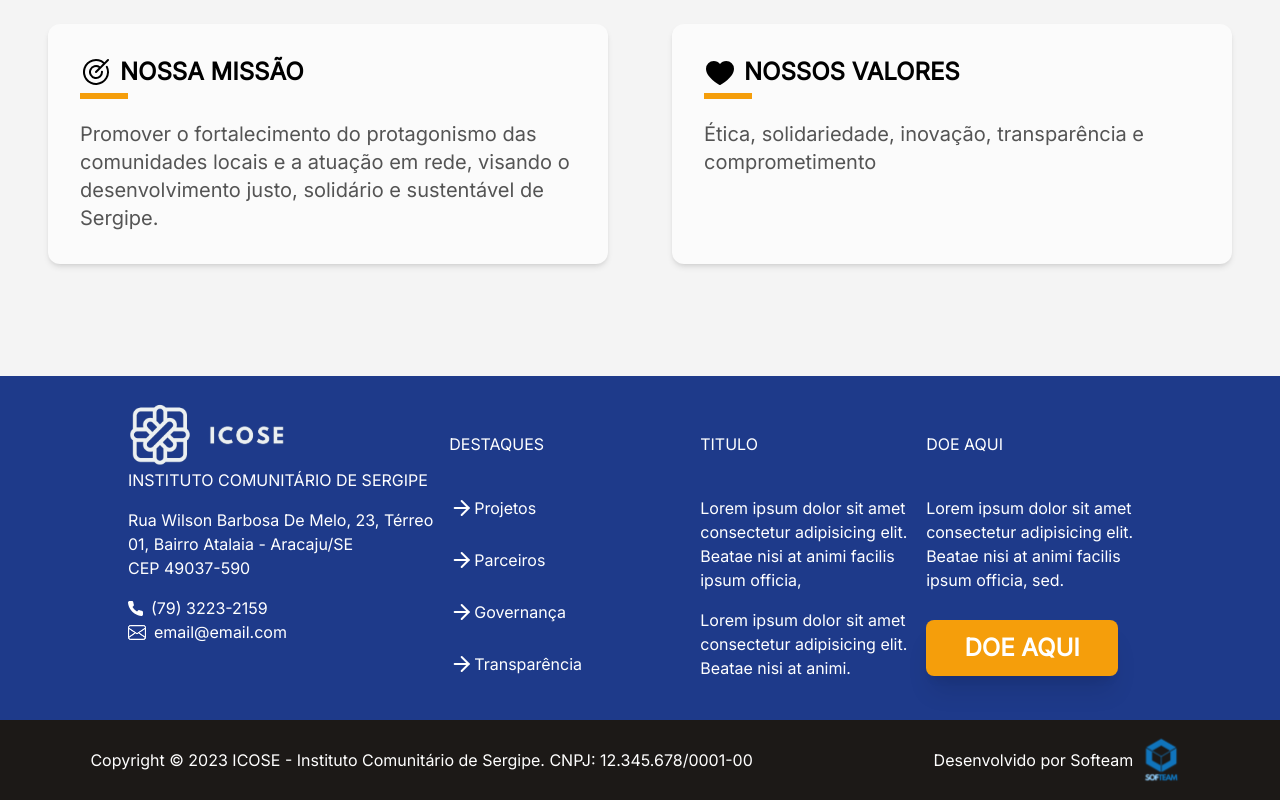
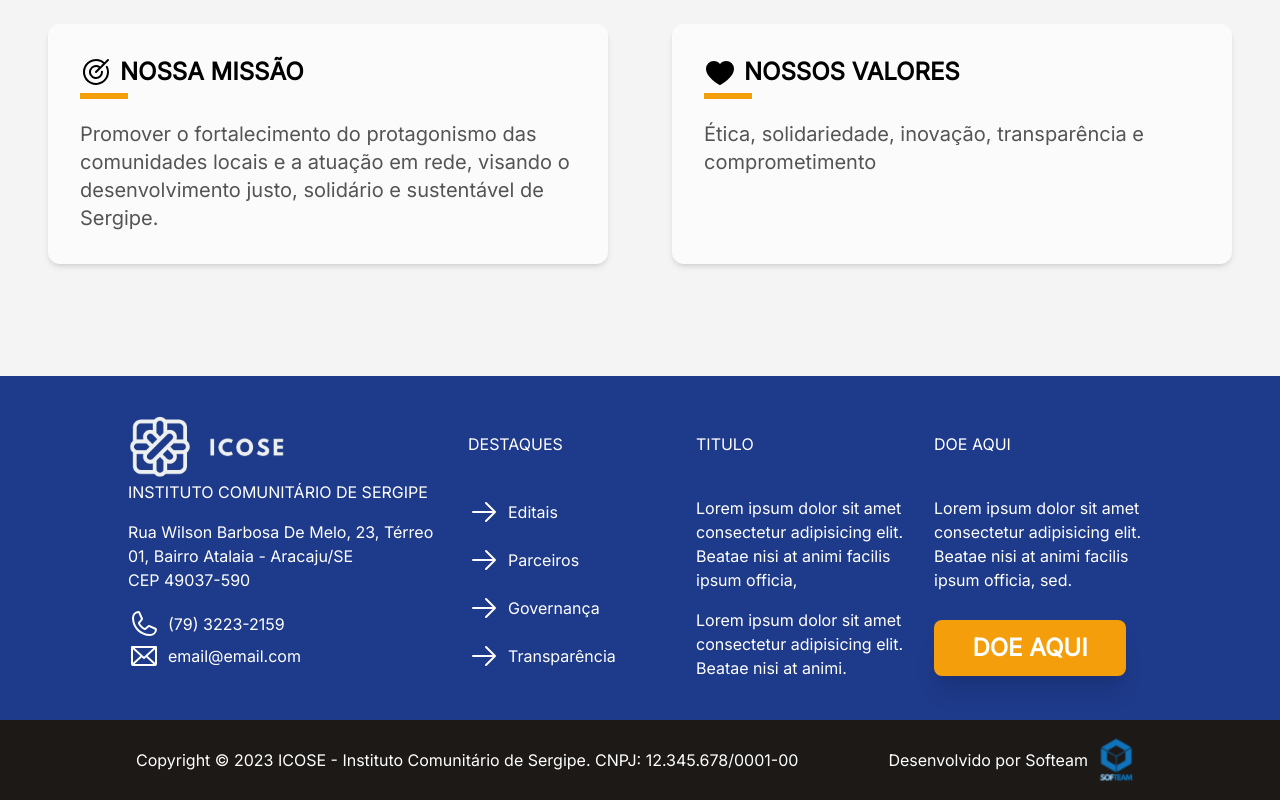
Before and after one commit to softeam-org/icose-web, a React (Vite) app: page / in a window 1280 px wide. Shown: the part 1004-1804 px from the top of the page. Built offline with nearby package versions, Linux system fonts and the light colour scheme.

Commit message:
Atualizando footer

```diff
--- a/src/components/Footer.jsx
+++ b/src/components/Footer.jsx
@@ -1,59 +1,57 @@
-import logoImage from "../assets/LOGO-ICOSE.svg"
-import logoName from "../assets/LOGO-ICOSE-NAME.svg"
-import logoSofteam from "../assets/LOGO-SOFTEAM.svg"
-import tel from "../assets/tel.svg"
-import email from "../assets/email.svg"
-import arrow from "../assets/arrow-right.svg"
+import logoImage from "@/assets/LOGO-ICOSE.svg"
+import logoName from "@/assets/LOGO-ICOSE-NAME.svg"
+import logoSofteam from "@/assets/LOGO-SOFTEAM.svg"
+import { Envelope } from "@phosphor-icons/react";
+import { Phone } from "@phosphor-icons/react";
+import { ArrowRight } from "@phosphor-icons/react";
 
 function Footer() {
   return (
     <footer className="bg-standard-blue">
-      <div className="flex mx-10 mb-10 xl:mx-32 flex-col xl:flex-row">
-        <div className="font-inter text-white w-2/5">
-          <div className="flex mt-7 gap-4">
-            <img src={logoImage} alt="Logo Icose" className="h-20 xl:h-16"/>
-            <img src={logoName} alt="nome Icose"/>
+      <div className="flex md:flex-wrap mx-10 mb-10 justify-between content-center md:mx-20 xl:mx-32 flex-col md:flex-row xl:flex-nowrap gap-5">
+        <div className="font-inter text-white w-auto md:w-80">
+          <div className="flex mt-10 gap-4">
+            <img src={logoImage} alt="Logo Icose" className="h-20 xl:h-16" />
+            <img src={logoName} alt="nome Icose" />
           </div>
-          <h1 className="font-Montserrat text-white w-96 xl:w-80 text-xl xl:text-base">
+          <h1 className="font-Montserrat text-white w-auto md:w-64 xl:w-80 text-xl xl:text-base">
             INSTITUTO COMUNITÁRIO DE SERGIPE
           </h1>
-          <h3 className="mt-4 w-96 xl:w-80 text-lg xl:text-base">
+          <h3 className="mt-4 w-auto md:w-64 xl:w-80 text-lg xl:text-base">
             Rua Wilson Barbosa De Melo, 23, Térreo 01,
             Bairro Atalaia - Aracaju/SE
-            <br/>
+            <br />
             CEP 49037-590
           </h3>
           <h2 className="mt-4 gap-2 flex items-center text-lg xl:text-base">
-            <img src={tel} alt="Simbolo Telefone"/>  (79) 3223-2159
+            <Phone size={32} />  (79) 3223-2159
           </h2>
           <h2 className="flex gap-2 items-center text-lg xl:text-base">
-            <img src={email} alt="Simbolo Email"/> email@email.com
+            <Envelope size={32} /> email@email.com
           </h2>
         </div>
-        <div className="font-inter text-white mt-7 xl:mt-14 w-80">
-          <div className="Destaques">
+        <div className="font-inter text-white mt-7 md:mt-[10%] xl:mt-14 md:w-80 xl:w-52">
           <h2>
             DESTAQUES
           </h2>
-            <div className="mt-7 xl:mt-10">
+          <div className="mt-7 md:w-80 xl:mt-10">
             <ul>
-                <li className="flex items-center">
-                  <img src={arrow} alt="flecha apontando para direita"/> Projetos
+              <li className="flex items-center gap-2">
+                <ArrowRight size={32} />  Editais
               </li>
-                <li className="mt-4 xl:mt-7 flex items-center">
-                  <img src={arrow} alt="flecha apontando para direita"/> Parceiros
+              <li className="mt-4 flex items-center gap-2">
+                <ArrowRight size={32} />  Parceiros
               </li>
-                <li className="mt-4 xl:mt-7 flex items-center">
-                  <img src={arrow} alt="flecha apontando para direita"/> Governança
+              <li className="mt-4 flex items-center gap-2">
+                <ArrowRight size={32} />  Governança
               </li>
-                <li className="mt-4 xl:mt-7 flex items-center">
-                  <img src={arrow} alt="flecha apontando para direita"/> Transparência
+              <li className="mt-4 flex items-center gap-2">
+                <ArrowRight size={32} />  Transparência
               </li>
             </ul>
           </div>
         </div>
-        </div>
-        <div className="font-inter text-white mt-7 xl:mt-14  w-72">
+        <div className="font-inter text-white mt-7 md:mt-[10%] xl:mt-14 md:w-80 w-72">
           <h2>TITULO</h2>
           <h3 className="Titulo mt-7 xl:mt-10">
             Lorem ipsum dolor sit amet consectetur adipisicing elit.
@@ -64,7 +62,7 @@ function Footer() {
             Beatae nisi at animi.
           </h3>
         </div>
-        <div className="font-inter text-white mt-10 xl:mt-14 w-72">
+        <div className="font-inter text-white mt-7 md:mt-[10%] xl:mt-14 md:w-80 w-72">
           <h2>DOE AQUI</h2>
           <h3 className="Donation mmt-7 xl:mt-10">
             Lorem ipsum dolor sit amet consectetur adipisicing elit.
@@ -76,13 +74,16 @@ function Footer() {
           </button>
         </div>
       </div>
-      <div className="flex bg-stone-900 h-20 font-inter text-white text-sm place-content-center items-center justify-around">
-        <h3 className='text-xs xl:text-base'>
+      <div className="bg-stone-900">
+        <div className="flex font-inter mx-auto md:mx-10 xl:mx-32 text-white text-sm place-content-center h-20 items-center justify-between">
+          <h3 className='text-xs xl:text-base mx-2'>
             Copyright © 2023 ICOSE - Instituto Comunitário de Sergipe. CNPJ: 12.345.678/0001-00
           </h3>
-        <h3 className="flex w-64 items-center text-xs xl:text-base">
-          Desenvolvido por Softeam <img src={logoSofteam} alt="Logo Softeam"/>
+          <h3 className="flex items-center text-xs xl:text-base mx-2">
+            Desenvolvido por Softeam
+            <img src={logoSofteam} alt="Logo Softeam" className="w-1/4 md:w-auto xl:w-auto" />
           </h3>
+        </div>
       </div>
     </footer>
   )
```
Lines whose indentation alone changed are shown as unchanged.
